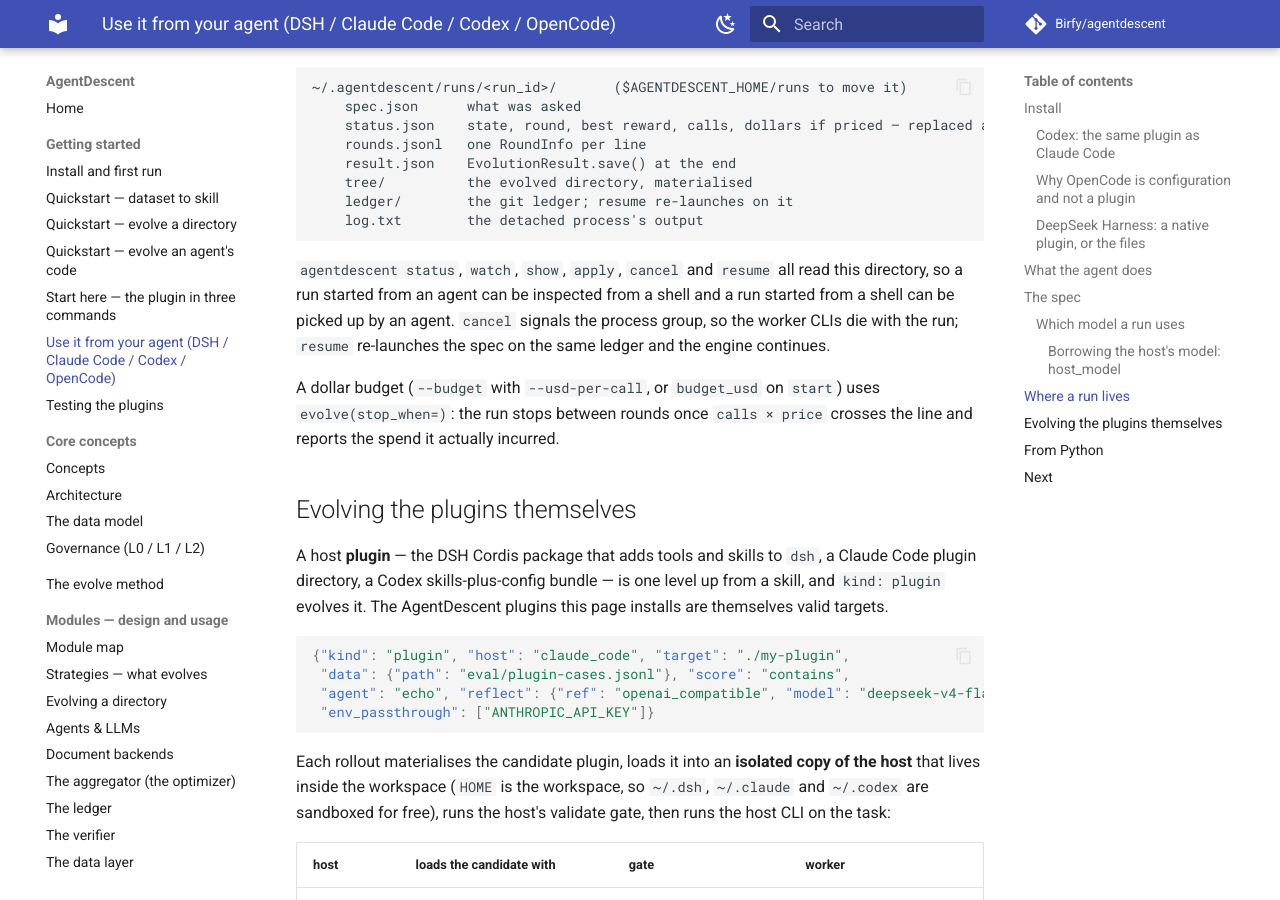
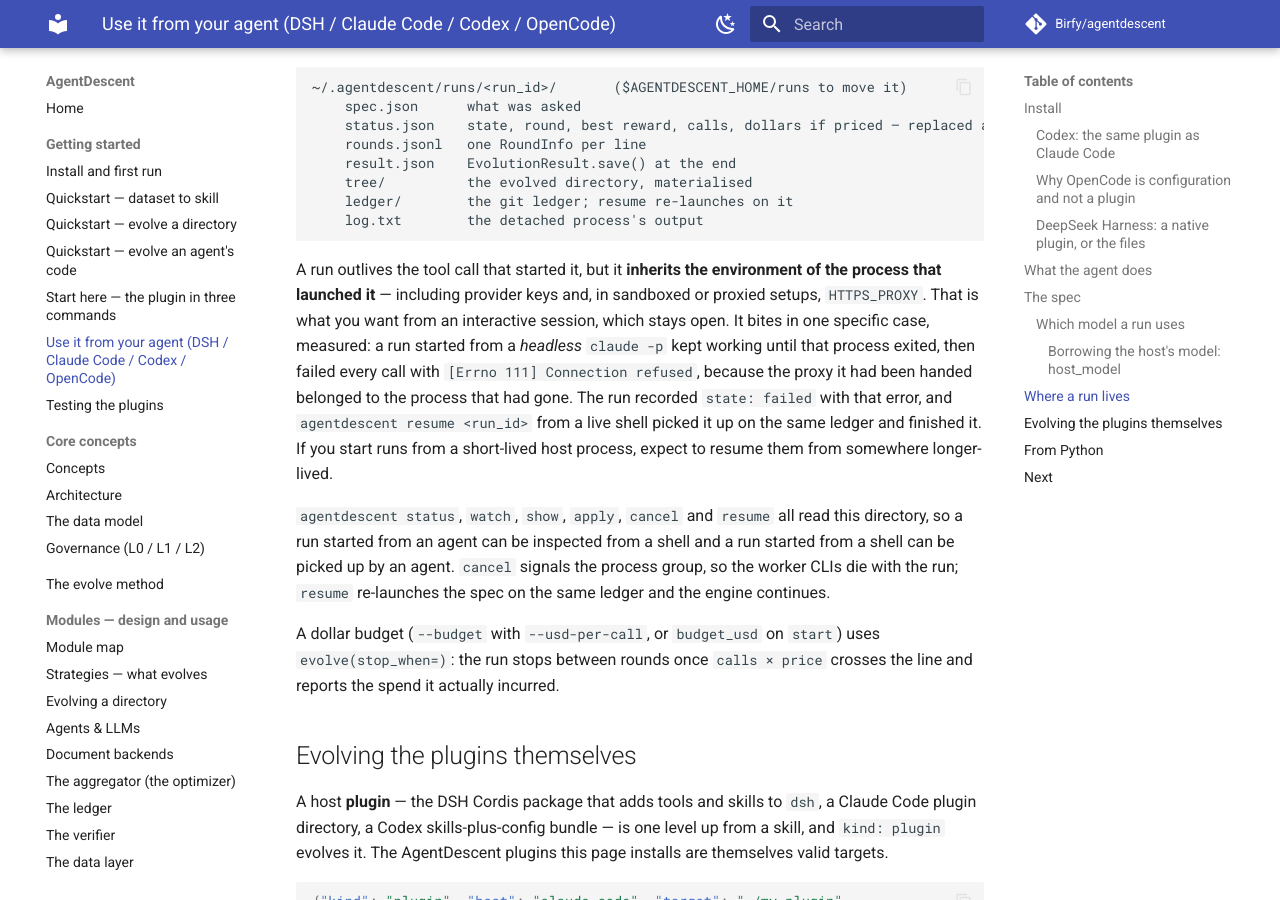
Before and after one commit to Birfy/agentdescent, an MkDocs documentation site: the page built from docs/plugins.md, in a window 1280 px wide and 900 px high, scrolled down 8358 px. Built offline with MkDocs 1.6.1 and Material for MkDocs 9.7.7, drawn with Linux system fonts in a browser that asks for light colours; comment, search, counter and statistics services are not loaded.

Commit message:
A detached run inherits its launcher's environment, proxy included
Found while driving the plugin with a real provider: a run started from a
headless `claude -p` kept working until that process exited, then failed every
call with `[Errno 111] Connection refused` -- the proxy it had been handed
belonged to the process that had gone. 157 calls in, `state: failed` with the
error recorded, and `agentdescent resume` from a live shell picked it up on the
same ledger and finished it at reward 1.0.

Not a bug: inheriting the environment is what makes provider keys reach a run
at all, and an interactive session outlives its runs. But it is a sharp edge
worth naming for anyone starting runs from a short-lived host process, together
with the recovery, which is one command.

Co-Authored-By: Claude Opus 5 <noreply@anthropic.com>
Claude-Session: https://claude.ai/code/session_01DAK7tHAicY9htv1jMDKwjP

````diff
--- a/docs/plugins.md
+++ b/docs/plugins.md
@@ -353,6 +353,17 @@ the run holds the resolved paths and is re-runnable from anywhere.
     log.txt        the detached process's output
 ```
 
+A run outlives the tool call that started it, but it **inherits the environment
+of the process that launched it** — including provider keys and, in sandboxed
+or proxied setups, `HTTPS_PROXY`. That is what you want from an interactive
+session, which stays open. It bites in one specific case, measured: a run
+started from a *headless* `claude -p` kept working until that process exited,
+then failed every call with `[Errno 111] Connection refused`, because the proxy
+it had been handed belonged to the process that had gone. The run recorded
+`state: failed` with that error, and `agentdescent resume <run_id>` from a live
+shell picked it up on the same ledger and finished it. If you start runs from a
+short-lived host process, expect to resume them from somewhere longer-lived.
+
 `agentdescent status`, `watch`, `show`, `apply`, `cancel` and `resume` all read
 this directory, so a run started from an agent can be inspected from a shell
 and a run started from a shell can be picked up by an agent. `cancel` signals
````
